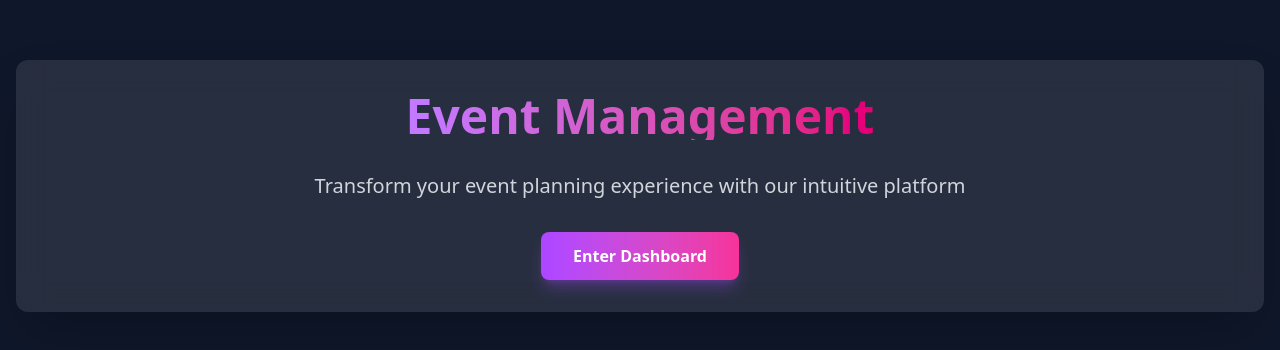
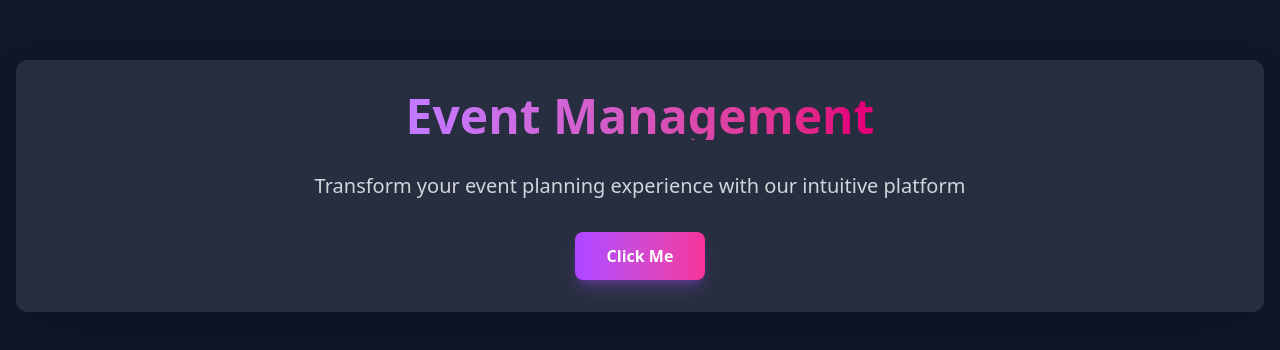
Before and after one commit to code-sharad/Event-Management, a React (Vite) app in the folder frontend/: page / in a window 1280 px wide. Shown: the part 214-564 px from the top of the page. Built offline with nearby package versions, Linux system fonts and the light colour scheme.

Commit message:
update button text in App component for clarity

```diff
--- a/frontend/src/App.jsx
+++ b/frontend/src/App.jsx
@@ -19,7 +19,7 @@ function App() {
                      hover:opacity-90 hover:scale-105 shadow-lg shadow-purple-500/30
                      w-full sm:w-auto text-center"
           >
-            Enter Dashboard
+            Click Me
           </Link>
         </div>
       </div>
```
